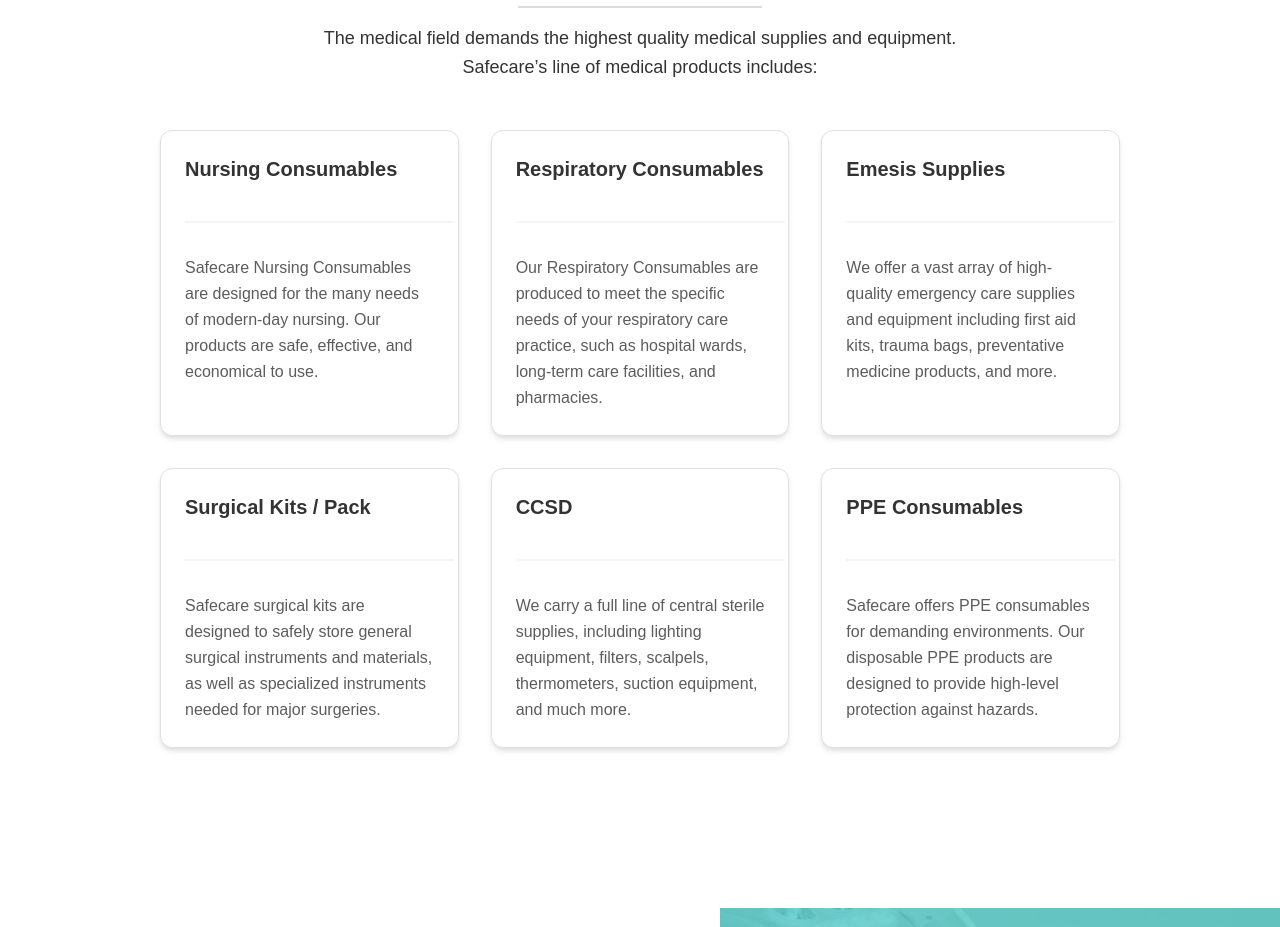
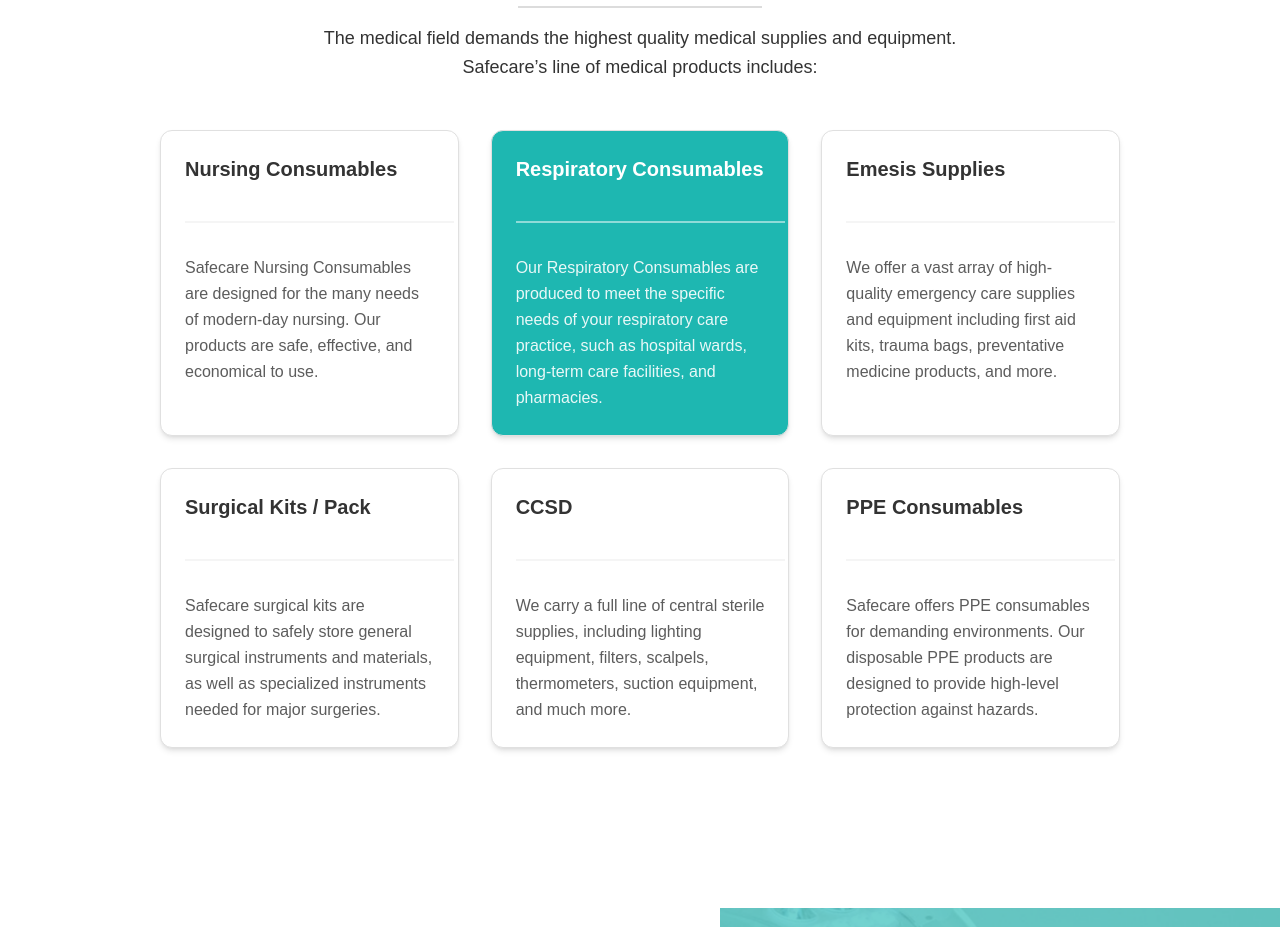
Before and after one commit to Sana-Ahmad1771/safecareholding, a Next.js app: page / in a window 1280 px wide. Shown: the part 3880-4807 px from the top of the page. Built offline with nearby package versions, Linux system fonts and the light colour scheme.

Commit message:
added bg primary to card in product and services

```diff
--- a/src/app/components/pages/home/ProductsServices.jsx
+++ b/src/app/components/pages/home/ProductsServices.jsx
@@ -42,7 +42,7 @@
           <h2 className="font-semibold text-lg sm:text-2xl md:text-3xl lg:text-[38px] xl:text-5xl">
             Products & Services
           </h2>
-          <div className="flex justify-center items-center ">
+          <div className="flex justify-center items-center">
             <div className="w-[244px] h-0.5 bg-gray-4 "></div>
           </div>
           <p className="text-base sm:text-lg leading-relaxed">
@@ -53,22 +53,39 @@
 
         {/* Cards Grid */}
         <div className="grid gap-8 sm:grid-cols-2 lg:grid-cols-3">
-          {products.map((item, index) => (
+          {products.map((item, index) => {
+            const isRespiratory = item.title === "Respiratory Consumables";
+            return (
               <div
                 key={index}
-              className="bg-white rounded-xl border border-gray-5 shadow-md p-6 hover:shadow-lg transition duration-300 flex flex-col"
+                className={`rounded-xl border border-gray-5 shadow-md p-6 hover:shadow-lg transition duration-300 flex flex-col ${
+                  isRespiratory ? "bg-primary text-white" : "bg-white"
+                }`}
               >
                 <div className="mb-4">
                   <div className="flex flex-col gap-[30px] mb-4">
-                  <h3 className="text-xl font-semibold mb-2">{item.title}</h3>
-                <div className="w-[269px] h-0.5 bg-gray-4 opacity-[0.3]  "></div>
+                    <h3 className="text-xl font-semibold mb-2">
+                      {item.title}
+                    </h3>
+                    <div
+                      className={`w-[269px] h-0.5 ${
+                        isRespiratory ? "bg-white/50" : "bg-gray-4 opacity-30"
+                      }`}
+                    ></div>
                   </div>
                 </div>
-              <p className="text-sm sm:text-base leading-relaxed text-dark-2/80">
+                <p
+                  className={`text-sm sm:text-base leading-relaxed ${
+                    isRespiratory
+                      ? "text-white/90"
+                      : "text-dark-2/80"
+                  }`}
+                >
                   {item.description}
                 </p>
               </div>
-          ))}
+            );
+          })}
         </div>
       </div>
     </section>
```
Lines whose indentation alone changed are shown as unchanged.
